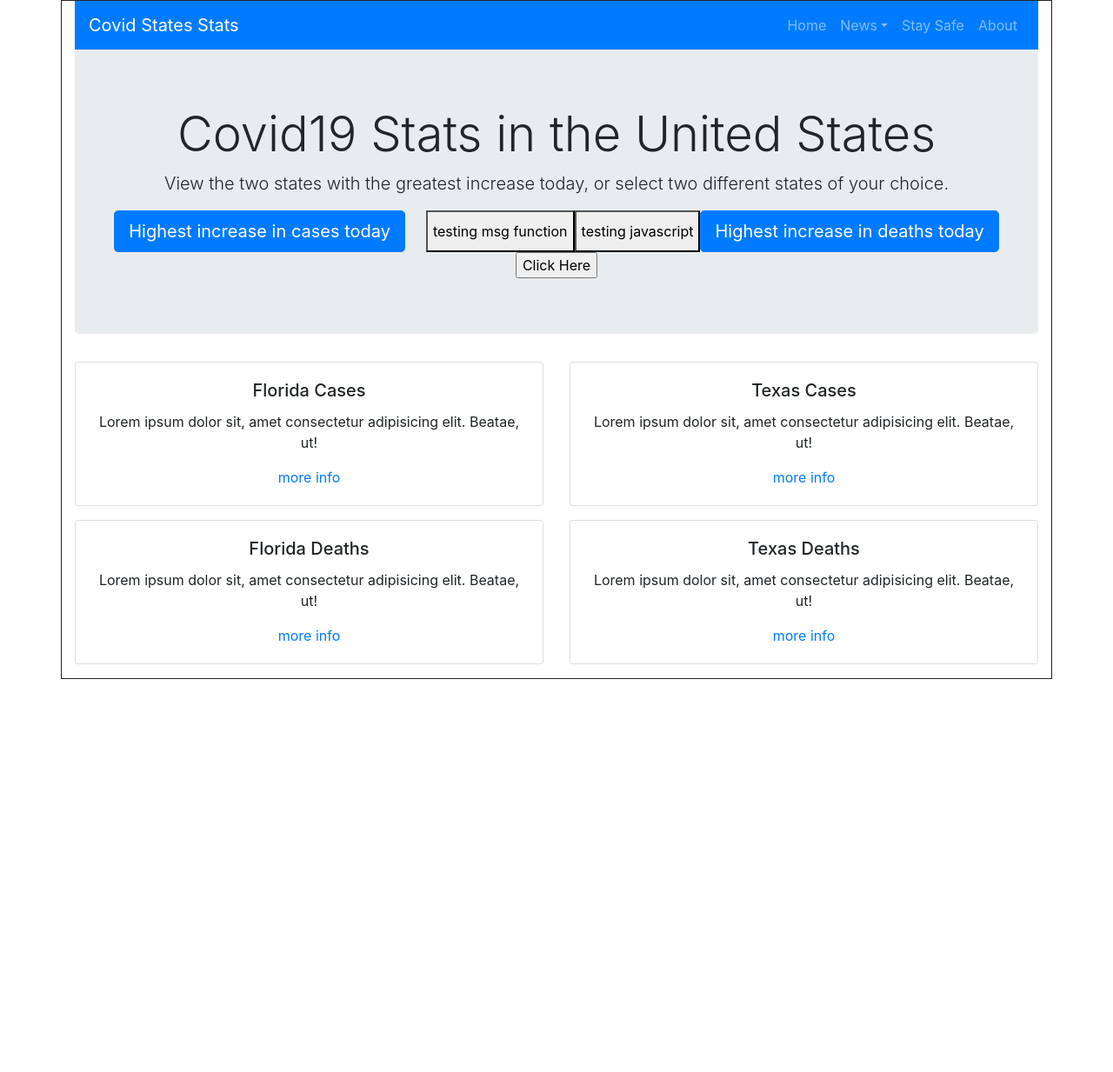
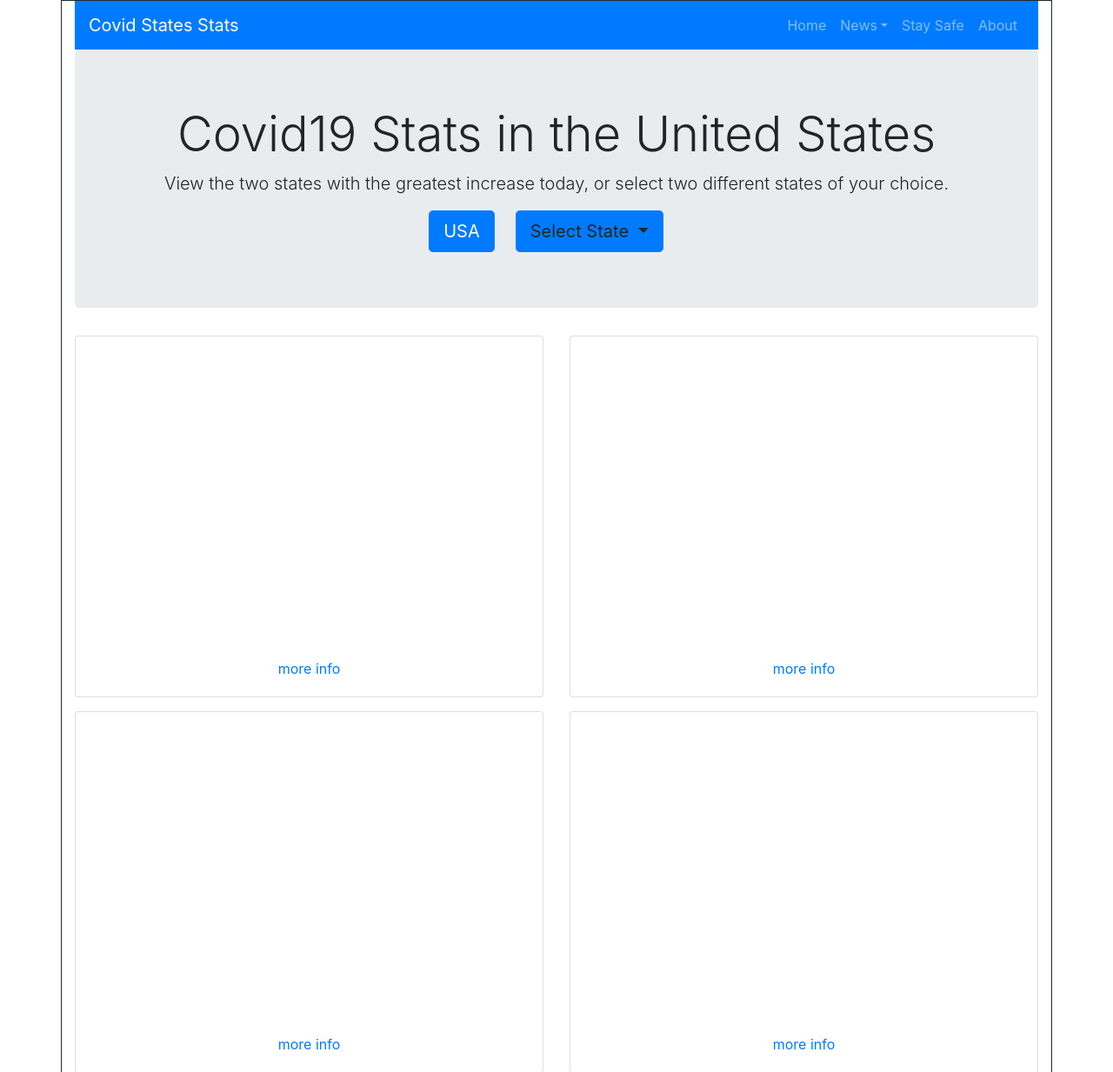
Before and after one commit to rachelf21/3140_Covid_States_Web_App, a Flask app: page / in a window 1280 px wide. Shown: the top 1233 px of the page at 87% size. Before the commit the page ends 781 px from the top, so only its background shows below. Run offline with Flask 2, Linux system fonts and the light colour scheme; parts of the project's set-up code (start-up, migrations or seed data) failed here and were passed over; some libraries are stand-ins or nearby versions.

Commit message:
added states and usa charts

```diff
--- a/app.py
+++ b/app.py
@@ -6,7 +6,12 @@
 import plotly
 import plotly.graph_objs as go
 
+selected_state = "California"
 graphJSON_usa_cases="[]"
+graphJSON_usa_deaths="[]"
+graphJSON_states_cases="[]"
+graphJSON_states_deaths="[]"
+
 
 def get_usa_data():
     usa_data = pd.read_csv("https://raw.githubusercontent.com/nytimes/covid-19-data/master/us.csv", error_bad_lines=False)
@@ -17,19 +22,70 @@
     print("retrieving USA data")
     return usa_data
 
+
+def get_states_data():
+    states_data = pd.read_csv("https://raw.githubusercontent.com/nytimes/covid-19-data/master/us-states.csv", error_bad_lines=False)
+    states_data['date'] = pd.to_datetime(states_data['date'], format="%Y-%m-%d" )
+    states_data['date'] = states_data['date'].dt.date
+    st = selected_state
+    states_data = states_data[states_data.state==st]
+    states_data['case_increase']=(states_data.cases - states_data.cases.shift(1))
+    states_data['death_increase']=(states_data.deaths - states_data.deaths.shift(1))
+    print("retrieving states data")
+    return states_data
+
+stdata=get_states_data()
+
+
 app = Flask(__name__)
 
+
 @app.route('/get_usa_chart/')
-def create_chart(my_data=get_usa_data()):
-    global graphJSON_usa_cases
-    trace_usa_cases = go.Scatter (
+def create_usa_chart(my_data=get_usa_data()):
+    global graphJSON_usa_cases, graphJSON_usa_deaths
+
+    trace_usa_cases = go.Bar (
         x = my_data.date,
         y = my_data.case_increase
         )
     data = [trace_usa_cases]
+
     graphJSON_usa_cases = json.dumps(data, cls=plotly.utils.PlotlyJSONEncoder)
-    print("returning usa chart")
-    return render_template('index.html',  graphJSON_usa_cases=graphJSON_usa_cases)
+
+    trace_usa_deaths = go.Bar (
+        x = my_data.date,
+        y = my_data.death_increase
+        )
+    data = [trace_usa_deaths]
+    graphJSON_usa_deaths = json.dumps(data, cls=plotly.utils.PlotlyJSONEncoder)
+
+    print("generating usa chart")
+    return render_template('index.html',  graphJSON_states_cases=graphJSON_states_cases, graphJSON_states_deaths=graphJSON_states_deaths, graphJSON_usa_cases=graphJSON_usa_cases, graphJSON_usa_deaths=graphJSON_usa_deaths)
+
+
+@app.route('/get_states_chart/')
+def create_states_chart(my_data=get_states_data()):
+    global graphJSON_states_cases, graphJSON_states_deaths
+
+    trace_states_cases = go.Bar (
+        x = my_data.date,
+        y = my_data.case_increase
+        )
+    data = [trace_states_cases]
+
+    graphJSON_states_cases = json.dumps(data, cls=plotly.utils.PlotlyJSONEncoder)
+
+    trace_states_deaths = go.Bar (
+        x = my_data.date,
+        y = my_data.death_increase
+        )
+    data = [trace_states_deaths]
+    graphJSON_states_deaths = json.dumps(data, cls=plotly.utils.PlotlyJSONEncoder)
+
+    print("generating states chart")
+    return render_template('index.html',  graphJSON_states_cases=graphJSON_states_cases, graphJSON_states_deaths=graphJSON_states_deaths, graphJSON_usa_cases=graphJSON_usa_cases, graphJSON_usa_deaths=graphJSON_usa_deaths)
+
+
 
 @app.route('/SomeFunction')
 def SomeFunction():
--- a/templates/index.html
+++ b/templates/index.html
@@ -6,7 +6,7 @@
     <meta name="viewport" content="width=device-width, initial-scale=1, shrink-to-fit=no" />
     <link rel="shortcut icon" href="#" />
     <!-- Google Fonts -->
-    <link rel="stylesheet" href="https://fonts.googleapis.com/css?family=Raleway:400,800" />
+    <link rel="stylesheet" href="https://fonts.googleapis.com/css?family=Raleway:400,500, 600, 700, 800" />
 
     <!-- Bootstrap CSS -->
     <link
@@ -69,18 +69,21 @@
           </ul>
         </div>
       </nav>
+
       <div class="jumbotron text-center">
         <h1 class="display-4">Covid19 Stats in the United States</h1>
         <p class="lead">
           View the two states with the greatest increase today, or select two different states of your choice.
         </p>
         <div class="row justify-content-center">
-          <a class="btn btn-primary btn-lg mr-4" role="button" id="testing" href="#">Highest increase in cases today </a>
-          <button onclick="msg()">testing msg function</button>
-          <button>testing javascript</button>
-          <div id="animal"></div>
-          <a class="btn btn-primary btn-lg" href="/get_usa_chart/" role="button">Highest increase in deaths today </a>
-          <input type = "button" id = "mybutton" value = "Click Here" />
+          <a class="btn btn-primary btn-lg mr-4" role="button" href="/get_usa_chart/" >USA </a>
+          <a class="btn btn-primary btn-lg mr-4 dropdown-toggle" role="button"  id="testing" data-toggle="dropdown">Select State </a>
+          <div class="dropdown-menu">
+            <a class="dropdown-item" href="/get_states_chart/">New York</a>
+            <a class="dropdown-item" href="/get_states_chart/">California</a>
+            <a class="dropdown-item" href="/get_states_chart/">Florida</a>
+        </div>
+          <!--button onclick="msg()">testing msg function</button-->
 
         </div>
       </div>
@@ -89,9 +92,7 @@
         <div class="col-sm-12 col-md-6 mb-3">
           <div class="card">
             <div class="card-body text-center">
-              <h5 class="card-title">Florida Cases</h5>
-              <p class="card-text">Lorem ipsum dolor sit, amet consectetur adipisicing elit. Beatae, ut!</p>
-              <div id="usa"></div>
+              <div id="usa1" style="height:350px;"></div>
               <a href="#" class="card-link">more info</a>
             </div>
           </div>
@@ -100,9 +101,7 @@
         <div class="col-sm-12 col-md-6 mb-3">
           <div class="card">
             <div class="card-body text-center">
-              <h5 class="card-title">Texas Cases</h5>
-              <p class="card-text">Lorem ipsum dolor sit, amet consectetur adipisicing elit. Beatae, ut!</p>
-              <div id="usa2"></div>
+              <div id="usa2" style="height:350px;"></div>
               <a href="#" class="card-link">more info</a>
             </div>
           </div>
@@ -112,8 +111,7 @@
         <div class="col-sm-12 col-md-6 mb-3">
           <div class="card">
             <div class="card-body text-center">
-              <h5 class="card-title">Florida Deaths</h5>
-              <p class="card-text">Lorem ipsum dolor sit, amet consectetur adipisicing elit. Beatae, ut!</p>
+              <div id="states1" style="height:350px;"></div>
               <a href="#" class="card-link">more info</a>
             </div>
           </div>
@@ -121,8 +119,7 @@
         <div class="col-sm-12 col-md-6 mb-3">
           <div class="card">
             <div class="card-body text-center">
-              <h5 class="card-title">Texas Deaths</h5>
-              <p class="card-text">Lorem ipsum dolor sit, amet consectetur adipisicing elit. Beatae, ut!</p>
+              <div id = "states2" style="height:350px;"></div>
               <a href="#" class="card-link">more info</a>
             </div>
           </div>
@@ -131,23 +128,70 @@
     </div>
     <script type="text/javascript">
       var graph_usa_cases = {{graphJSON_usa_cases | safe}};
-      var layout = {
-          title: 'Cases in the United States', xaxis: {
-            title: 'Date',
-            showgrid: false,
-            zeroline: false
-            },
-            yaxis: {
-                title: 'Cases',
-                showline: false
-            }
+      var graph_usa_deaths = {{graphJSON_usa_deaths | safe}};
+      var graph_states_cases = {{graphJSON_states_cases | safe}};
+      var graph_states_deaths = {{graphJSON_states_deaths | safe}};
+
+      var layout1 = {
+          title: {
+            text:'<span style="font-weight:600"> United States New Cases </span>',
+            font: {
+            family: 'Raleway',
+            size: 18
+            }},
         };
+
+        var layout2 = {
+          title: {
+            text:'<span style="font-weight:600"> United States New Deaths </span>',
+            font: {
+            family: 'Raleway',
+            size: 18
+            }},
+        };
+
+        var layout3 = {
+          title: {
+            text:'<span style="font-weight:600"> California New Cases </span>',
+            font: {
+            family: 'Raleway',
+            size: 18
+            }},
+        };
+
+        var layout4 = {
+          title: {
+            text:'<span style="font-weight:600"> California New Deaths </span>',
+            font: {
+            family: 'Raleway',
+            size: 18
+            }},
+        };
+
         var config = {responsive: true}
 
         if(graph_usa_cases.length>0){
-            Plotly.newPlot('usa',graph_usa_cases,layout, config);
-            Plotly.newPlot('usa2',graph_usa_cases,layout,config);
+            Plotly.newPlot('usa1',graph_usa_cases,layout1, config);
+            Plotly.newPlot('usa2',graph_usa_deaths,layout2,config);
+            var update = {
+                title: {text:"Deaths"},
+                opacity: 0.4,
+                'marker.color': 'green'
+            };
+            Plotly.restyle(usa2, update, 0);
         };
+
+        if(graph_states_cases.length>0){
+            Plotly.newPlot('states1',graph_states_cases,layout3, config);
+            Plotly.newPlot('states2',graph_states_deaths,layout4,config);
+            var update = {
+                title: {text:"Deaths"},
+                opacity: 0.4,
+                'marker.color': 'red'
+            };
+            Plotly.restyle(states2, update, 0);
+        };
+
     </script>
 
     <!-- jQuery first, then Popper.js, then Bootstrap JS -->
```
